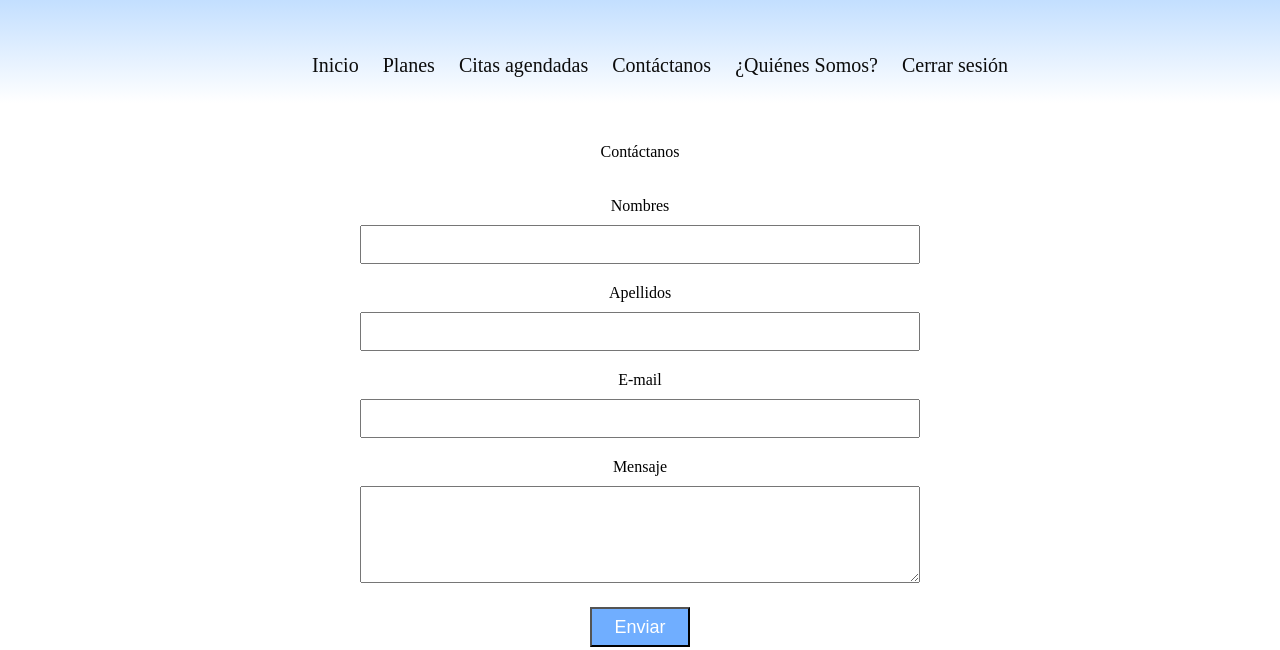
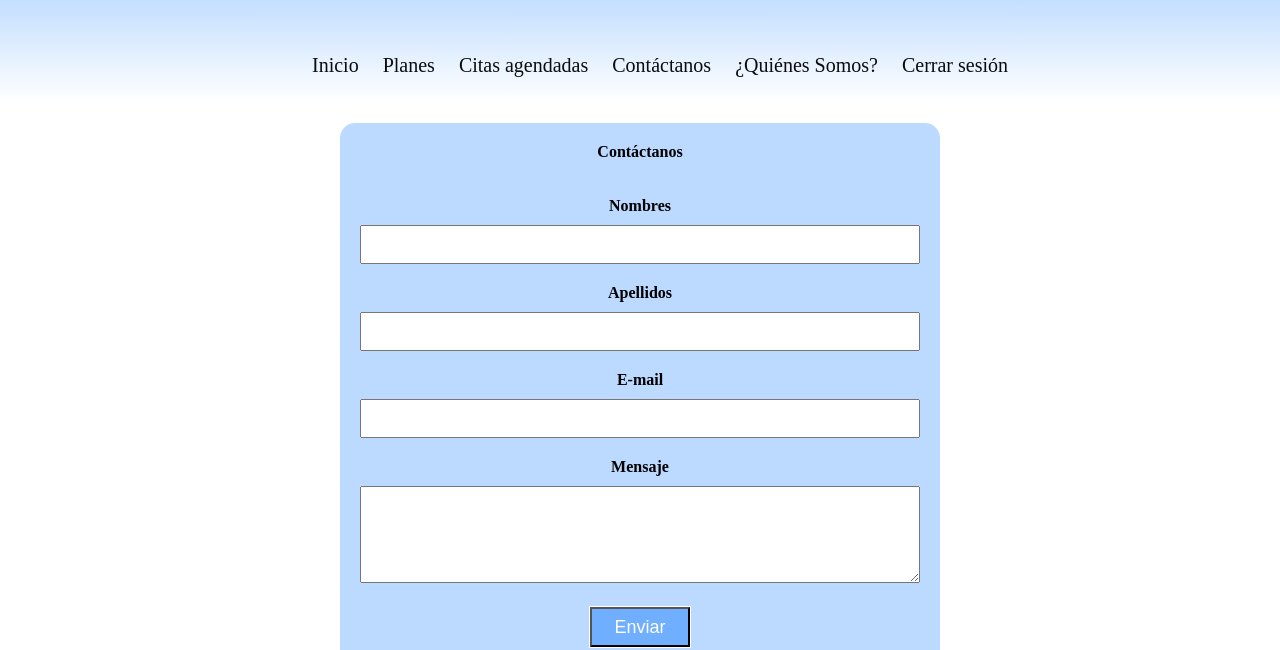
Before and after one commit to NicolleAndrea2531/Descubre-Barranquilla-2-, a plain HTML site: page Contactanos.html in a window 1280 px wide. Shown: the part 170-820 px from the top of the page. Drawn offline with Linux system fonts and the light colour scheme.

```diff
--- a/CSS/Estilos.css
+++ b/CSS/Estilos.css
@@ -106,6 +106,10 @@ header .btn:hover {
     color: rgb(12, 12, 12);
     padding: 0px 10px;
     font-size: 18px;
+     /* contenido que se extienda se oculta */
+     background-size: cover;
+     /* Ajusta el tamaño completo */
+     background-repeat: no-repeat;
 }
 
 .menu a:hover {
@@ -144,7 +148,6 @@ header .btn:hover {
     border-radius: 10px;
     margin-left: 20px;
     transition: 400ms;
-    width: 420px;
     border-radius: 20px;
     overflow-x: hidden;
     /* contenido que se extienda se oculta */
--- a/CSS/EstilosContactanos.css
+++ b/CSS/EstilosContactanos.css
@@ -106,7 +106,7 @@ a {
 
 
 .contacto {
-          background-color: #fff;
+          background-color: rgb(188, 217, 255);
           padding: 20px;
           margin: 20px auto;
           max-width: 600px;
--- a/Contactanos.html
+++ b/Contactanos.html
@@ -32,20 +32,19 @@
     <div class="contacto">
         <form>
 
-                <legend>Contáctanos</legend><br><br>
+            <legend><strong>Contáctanos</strong></legend><br><br>
 
-                <label for="nombre">Nombres</label>
+            <label for="nombre"><strong>Nombres</strong></label>
             <input type="text" id="nombre">
 
-                <label for="Apellidos">Apellidos</label>
+            <label for="Apellidos"><strong>Apellidos</strong></label>
             <input type="text" id="Apellidos">
 
-                <label for="email">E-mail</label>
+            <label for="email"><strong>E-mail</strong></label>
             <input type="email" id="email">
 
-                <label for="Mensaje">Mensaje</label>
-                <textarea name="Mensaje" id="Mensaje" cols="70" rows="5"
-                    class="mensaje"></textarea>
+            <label for="Mensaje"><strong>Mensaje</strong></label>
+            <textarea name="Mensaje" id="Mensaje" cols="70" rows="5" class="mensaje"></textarea>
 
             <input type="submit" value="Enviar" class="boton_enviar">
         </form>
@@ -60,12 +59,9 @@
 
         <div class="redes_sociales">
             <h4>Síguenos</h4>
-                <a href="https://www.facebook.com/juanmanuel.gonzalez0417"
-                    target="_blank">Facebook</a>
-                <a href="https://www.instagram.com/gonzalezzw_17/"
-                    target="_blank">Instagram</a>
-                <a href="https://github.com/JuanManuel0417"
-                    target="_blank">GitHub</a>
+            <a href="https://www.facebook.com/juanmanuel.gonzalez0417" target="_blank">Facebook</a>
+            <a href="https://www.instagram.com/gonzalezzw_17/" target="_blank">Instagram</a>
+            <a href="https://github.com/JuanManuel0417" target="_blank">GitHub</a>
         </div>
 
         <div class="derechos_reservados">
```
Also changed, not shown: Quienessomos.html (+1 -1 lines), Img/letrero-barranquilla.jpeg (added). Lines whose indentation alone changed are shown as unchanged.
